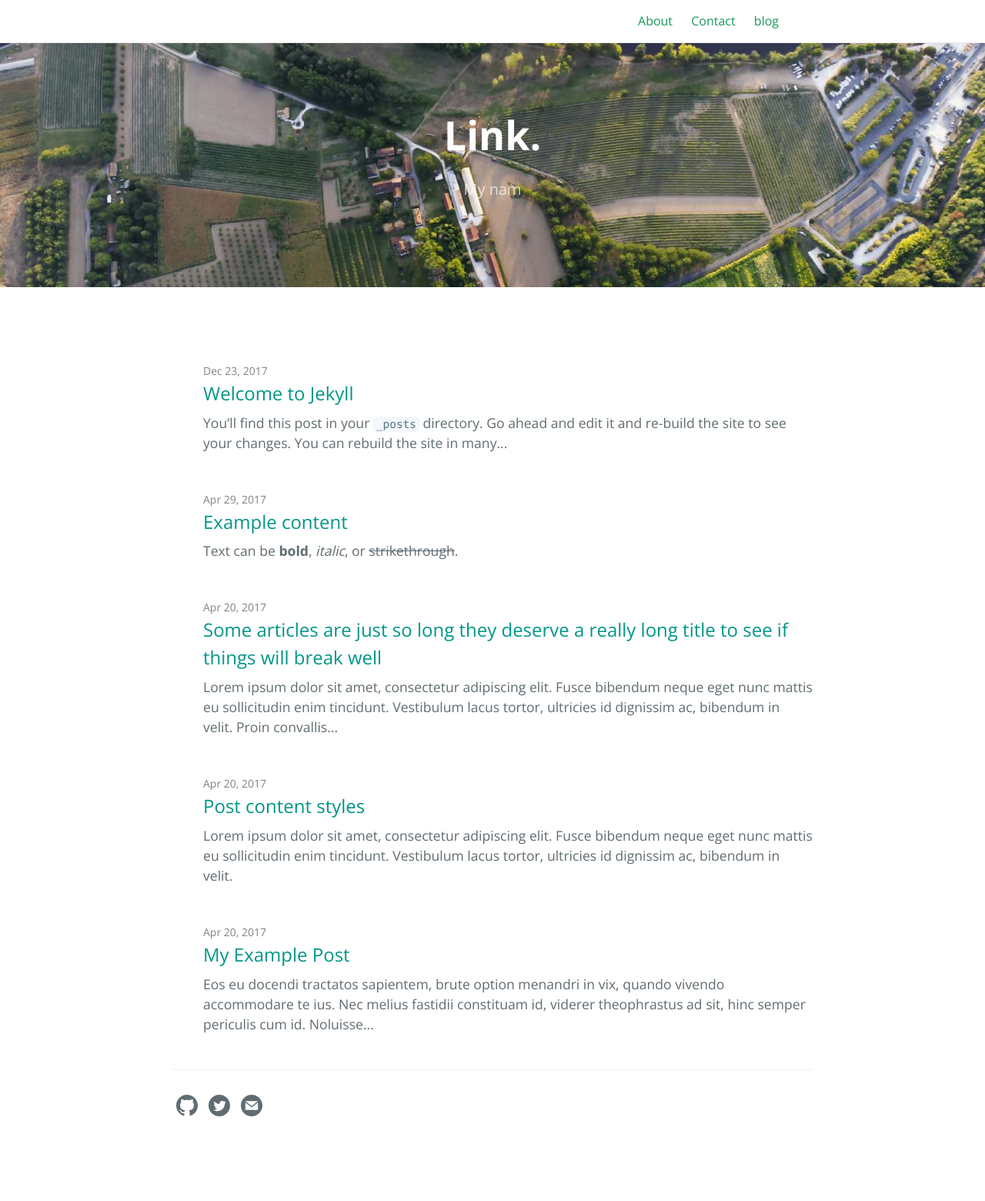
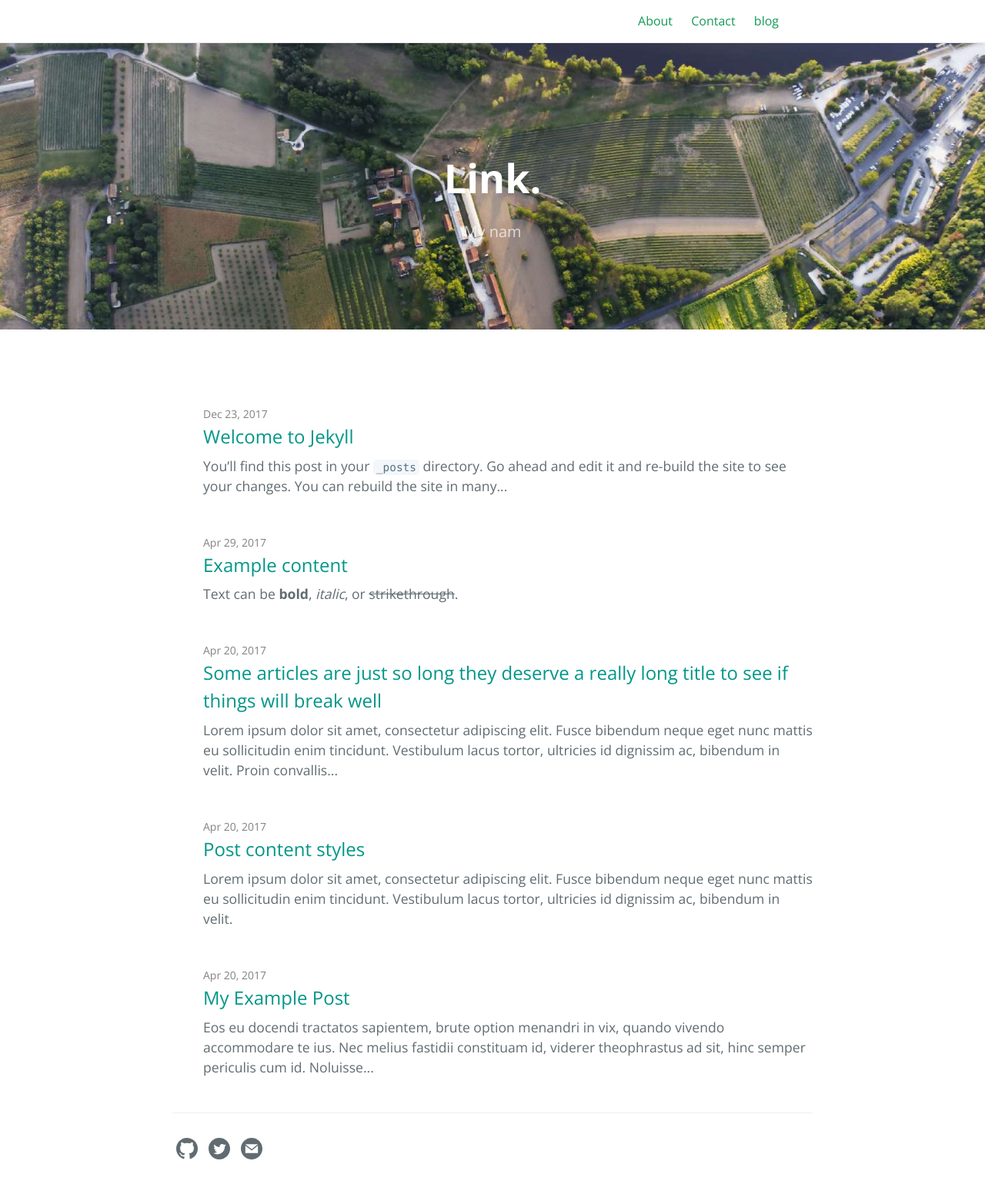
Before and after one commit to link9596/qwq, a Jekyll site: the page built from index.md, in a window 1280 px wide. Shown: the whole page at 77% size. Built offline with Jekyll 4.4.1, drawn with Linux system fonts in a browser that asks for light colours; before the commit the page ends 1504 px from its top, so only the background shows below that.

Commit message:
Update jekyll-theme-cayman-blog.scss

```diff
--- a/_sass/jekyll-theme-cayman-blog.scss
+++ b/_sass/jekyll-theme-cayman-blog.scss
@@ -91,6 +91,7 @@
 .page-header {
   color: $header-heading-color;
   text-align: center;
+  margin-top: -55.95px;
   background-color: $header-bg-color;
   background: url("https://link9596.github.io/blog/theme/1.png") no-repeat center; -webkit-background-size: cover; -moz-background-size: cover; -o-background-size: cover; background-size:cover; max-width:100%; margin: auto;text-align: center;margin-bottom:20px;
   /*background-image: linear-gradient(120deg, $header-bg-color-secondary, $header-bg-color);*/
@@ -109,7 +110,7 @@
 }
 
 .project-name {
-  margin-top: 0;
+  margin-top: 55.95px;
   margin-bottom: 0.1rem;
 
   @include large {
```
